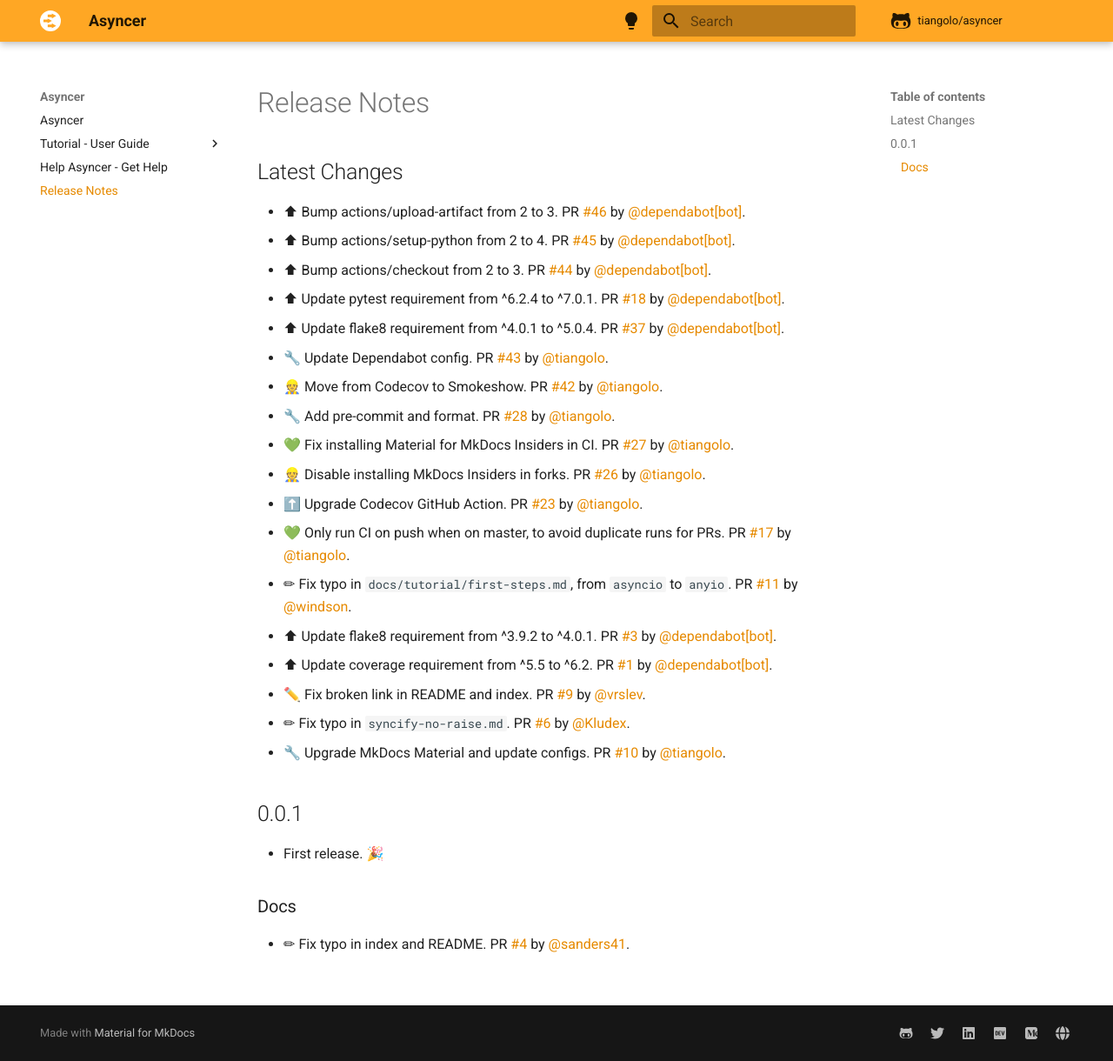
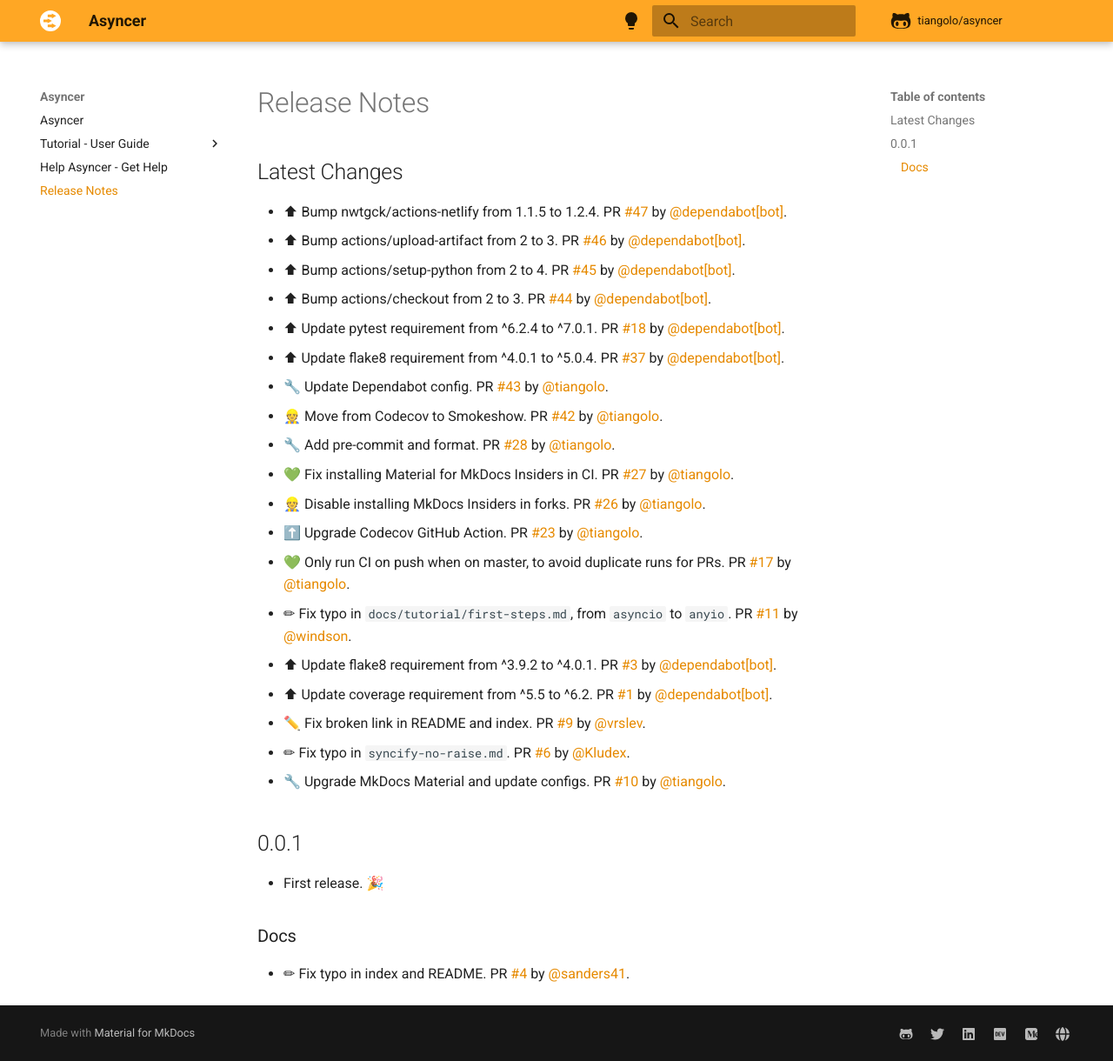
Before and after one commit to balintfrankas/fastapi-asyncer, an MkDocs documentation site: the page built from docs/release-notes.md, in a window 1280 px wide and 1220 px high. Shown: the whole window at 87% size. Built offline with MkDocs 1.6.1 and Material for MkDocs 9.7.7, drawn with Linux system fonts in a browser that asks for light colours; comment, search, counter and statistics services are not loaded.

Commit message:
📝 Update release notes

```diff
--- a/docs/release-notes.md
+++ b/docs/release-notes.md
@@ -2,6 +2,7 @@
 
 ## Latest Changes
 
+* ⬆ Bump nwtgck/actions-netlify from 1.1.5 to 1.2.4. PR [#47](https://github.com/tiangolo/asyncer/pull/47) by [@dependabot[bot]](https://github.com/apps/dependabot).
 * ⬆ Bump actions/upload-artifact from 2 to 3. PR [#46](https://github.com/tiangolo/asyncer/pull/46) by [@dependabot[bot]](https://github.com/apps/dependabot).
 * ⬆ Bump actions/setup-python from 2 to 4. PR [#45](https://github.com/tiangolo/asyncer/pull/45) by [@dependabot[bot]](https://github.com/apps/dependabot).
 * ⬆ Bump actions/checkout from 2 to 3. PR [#44](https://github.com/tiangolo/asyncer/pull/44) by [@dependabot[bot]](https://github.com/apps/dependabot).
```
